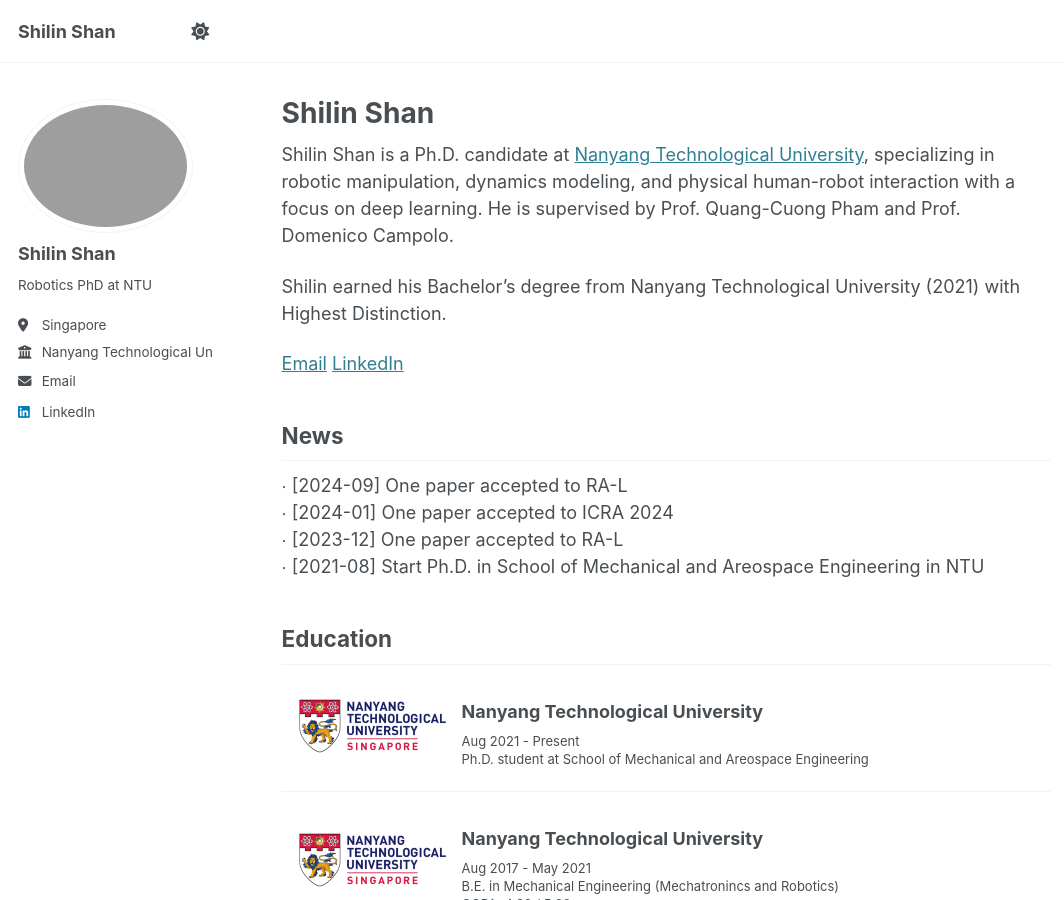
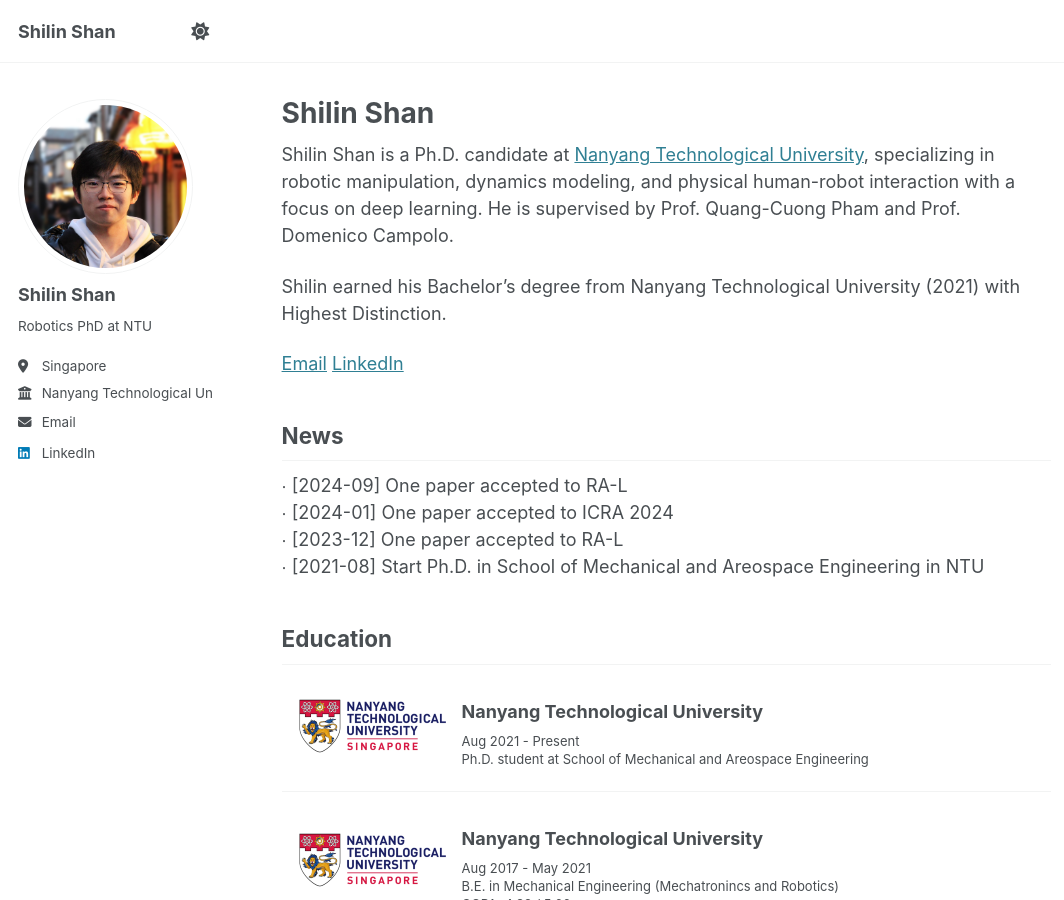
Before and after one commit to ShanShilin/ShanShilin.github.io, a Jekyll site: the page built from _pages/about.md, in a window 1280 px wide and 900 px high. Shown: the whole window, without its empty margins (0-1064 px from the left). Built offline with Jekyll 4.4.1, drawn with Linux system fonts in a browser that asks for light colours.

Commit message:
Update _config.yml

```diff
--- a/_config.yml
+++ b/_config.yml
@@ -23,7 +23,7 @@ repository               : "academicpages/academicpages.github.io"
 author:
   # Biographic information
   name             : "Shilin Shan"
-  avatar           : "shanshilin.jpg"
+  avatar           : "shilin_shan.jpg"
   bio              : "Robotics PhD at NTU"
   pronouns         : # example: "she/her"
   location         : "Singapore"
```
